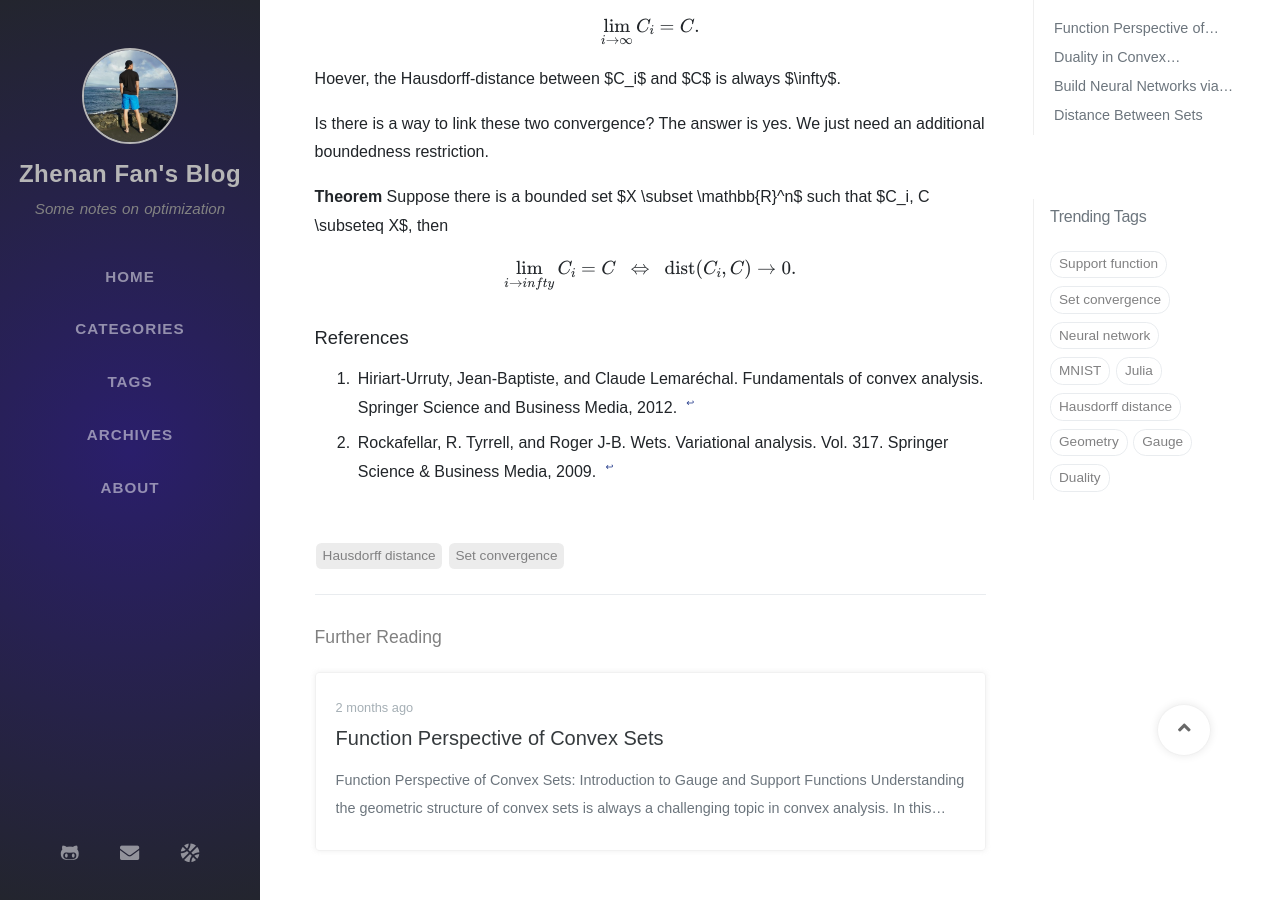
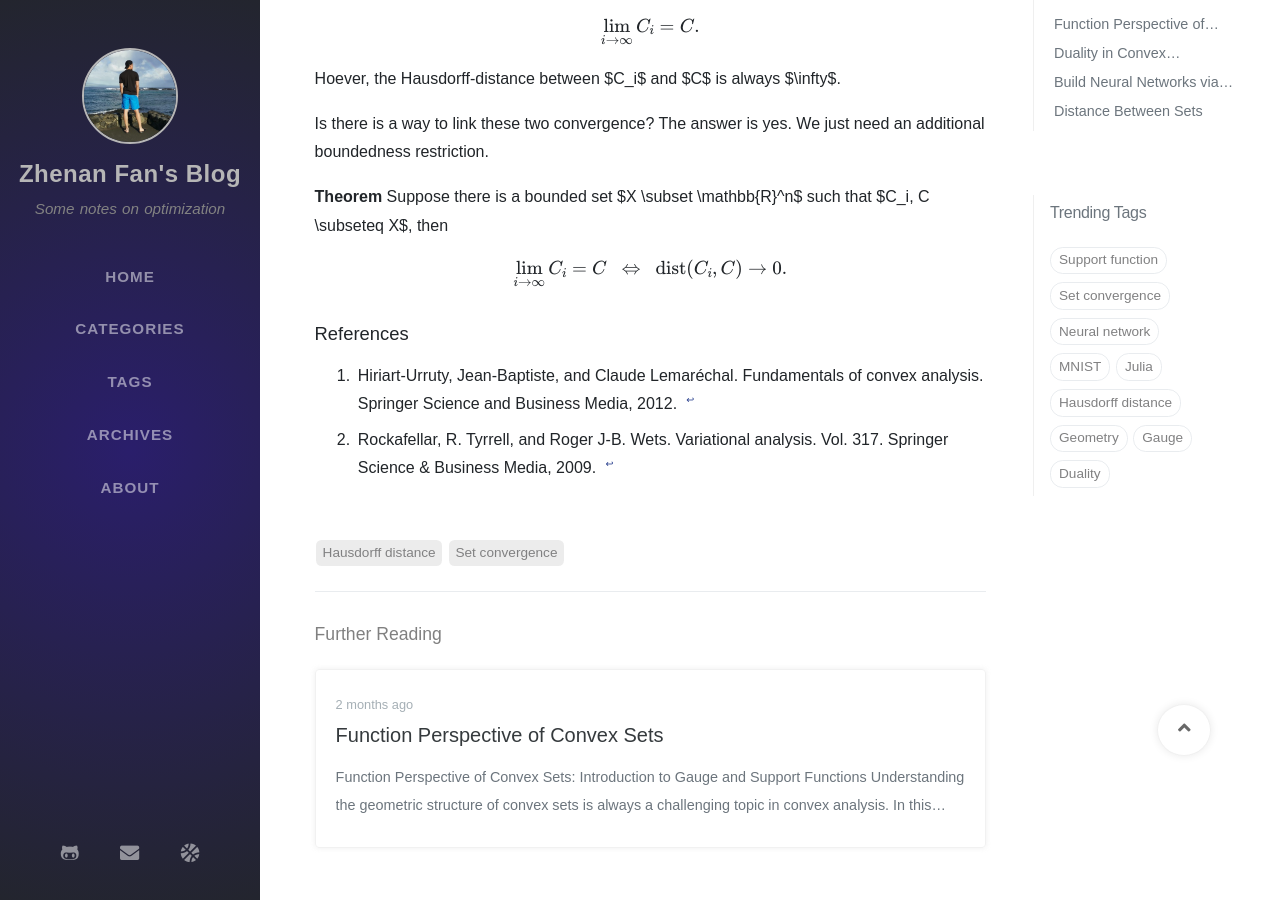
Before and after one commit to ZhenanFanUBC/ZhenanFanUBC.github.io, a Jekyll site: the page built from _posts/2020-02-11-distance-between-sets.md, in a window 1280 px wide and 900 px high, scrolled down 2698 px. Built offline with Jekyll 4.4.1, drawn with Linux system fonts in a browser that asks for light colours; nearby versions of some CDN libraries; some web fonts are replaced; formulas are drawn with MathJax 3; comment, search, counter and statistics services are not loaded.

```diff
--- a/_posts/2020-02-11-distance-between-sets.md
+++ b/_posts/2020-02-11-distance-between-sets.md
@@ -81,7 +81,7 @@ Is there is a way to link these two convergence? The answer is yes. We just need
 
 **Theorem** Suppose there is a bounded set $X \subset \mathbb{R}^n$ such that $C_i, C \subseteq X$, then
 
-$$\lim_{i \to infty} C_i = C \enspace \Leftrightarrow \enspace \mathrm{dist}(C_i, C) \to 0.$$
+$$\lim_{i \to \infty} C_i = C \enspace \Leftrightarrow \enspace \mathrm{dist}(C_i, C) \to 0.$$
 
 
 #### References
```
